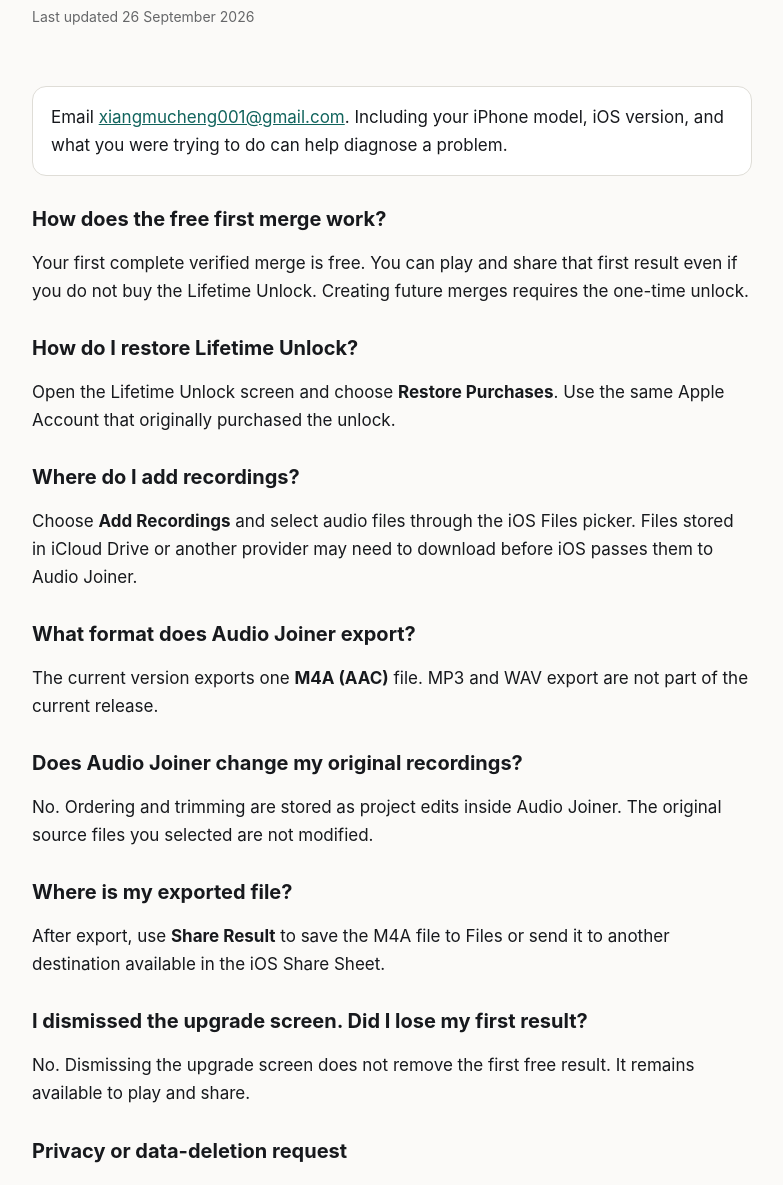
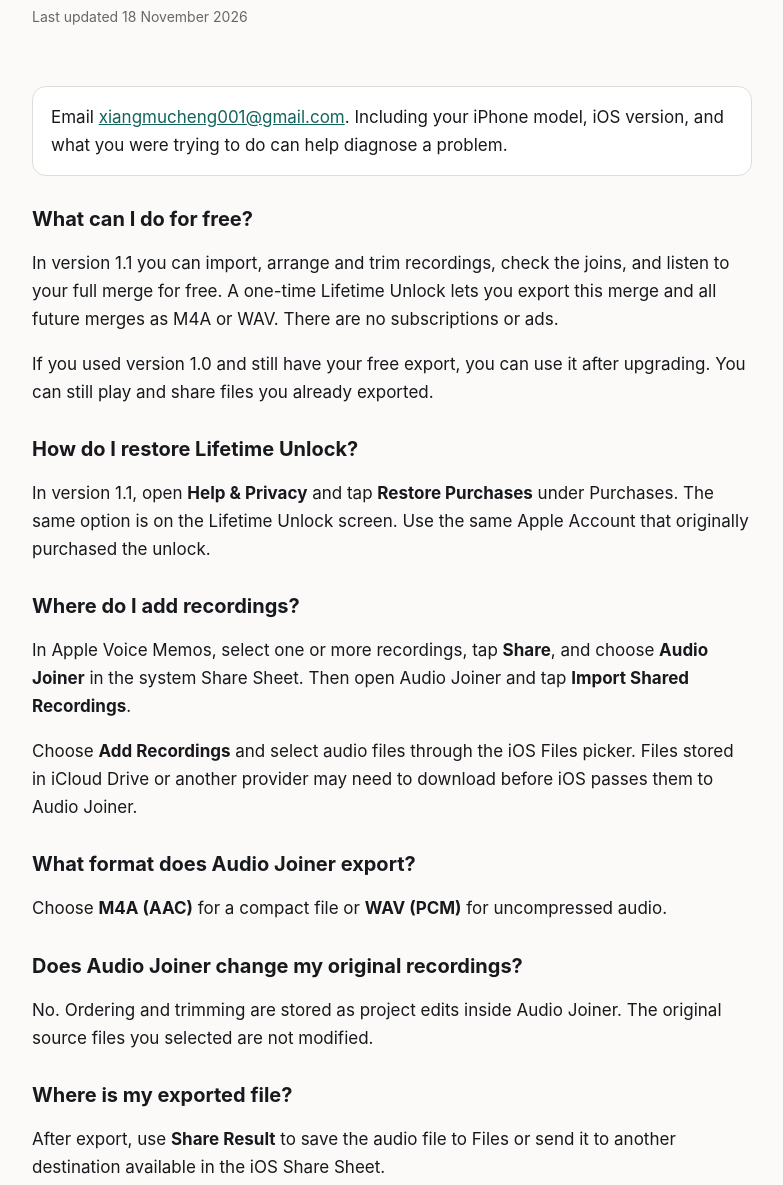
Before and after one commit to chengai1106/audiojoin-legal, a plain HTML site: page support.html in a window 1280 px wide. Shown: the part 112-1297 px from the top of the page, without its empty margins (248-1031 px from the left). Drawn offline with Linux system fonts and the light colour scheme.

Commit message:
Update Audio Joiner support and privacy for v1.1

```diff
--- a/support.html
+++ b/support.html
@@ -11,33 +11,35 @@
 <header>
   <p class="brand">Audio Joiner</p>
   <h1>Support</h1>
-  <p class="meta">Last updated 26 September 2026</p>
+  <p class="meta">Last updated 18 November 2026</p>
 </header>
 
 <div class="card">
   <p style="margin:0">Email <a href="mailto:xiangmucheng001@gmail.com">xiangmucheng001@gmail.com</a>. Including your iPhone model, iOS version, and what you were trying to do can help diagnose a problem.</p>
 </div>
 
-<h2>How does the free first merge work?</h2>
-<p>Your first complete verified merge is free. You can play and share that first result even if you do not buy the Lifetime Unlock. Creating future merges requires the one-time unlock.</p>
+<h2>What can I do for free?</h2>
+<p>In version 1.1 you can import, arrange and trim recordings, check the joins, and listen to your full merge for free. A one-time Lifetime Unlock lets you export this merge and all future merges as M4A or WAV. There are no subscriptions or ads.</p>
+<p>If you used version 1.0 and still have your free export, you can use it after upgrading. You can still play and share files you already exported.</p>
 
 <h2>How do I restore Lifetime Unlock?</h2>
-<p>Open the Lifetime Unlock screen and choose <strong>Restore Purchases</strong>. Use the same Apple Account that originally purchased the unlock.</p>
+<p>In version 1.1, open <strong>Help &amp; Privacy</strong> and tap <strong>Restore Purchases</strong> under Purchases. The same option is on the Lifetime Unlock screen. Use the same Apple Account that originally purchased the unlock.</p>
 
 <h2>Where do I add recordings?</h2>
+<p>In Apple Voice Memos, select one or more recordings, tap <strong>Share</strong>, and choose <strong>Audio Joiner</strong> in the system Share Sheet. Then open Audio Joiner and tap <strong>Import Shared Recordings</strong>.</p>
 <p>Choose <strong>Add Recordings</strong> and select audio files through the iOS Files picker. Files stored in iCloud Drive or another provider may need to download before iOS passes them to Audio Joiner.</p>
 
 <h2>What format does Audio Joiner export?</h2>
-<p>The current version exports one <strong>M4A (AAC)</strong> file. MP3 and WAV export are not part of the current release.</p>
+<p>Choose <strong>M4A (AAC)</strong> for a compact file or <strong>WAV (PCM)</strong> for uncompressed audio.</p>
 
 <h2>Does Audio Joiner change my original recordings?</h2>
 <p>No. Ordering and trimming are stored as project edits inside Audio Joiner. The original source files you selected are not modified.</p>
 
 <h2>Where is my exported file?</h2>
-<p>After export, use <strong>Share Result</strong> to save the M4A file to Files or send it to another destination available in the iOS Share Sheet.</p>
+<p>After export, use <strong>Share Result</strong> to save the audio file to Files or send it to another destination available in the iOS Share Sheet.</p>
 
-<h2>I dismissed the upgrade screen. Did I lose my first result?</h2>
-<p>No. Dismissing the upgrade screen does not remove the first free result. It remains available to play and share.</p>
+<h2>What happens when I close the Lifetime Unlock screen?</h2>
+<p>Your project stays available for editing and full preview. Files you already exported can still be played and shared from your export history.</p>
 
 <h2>Privacy or data-deletion request</h2>
 <p>Audio Joiner does not create an account or automatically send your project/audio data to the developer. If you previously emailed support and want the support information controlled by the developer deleted, contact <a href="mailto:xiangmucheng001@gmail.com">xiangmucheng001@gmail.com</a>.</p>
```
Also changed, not shown: index.html (+1 -1 lines), privacy.html (+4 -2 lines).
